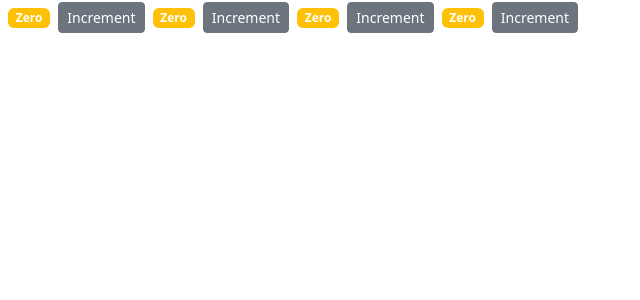
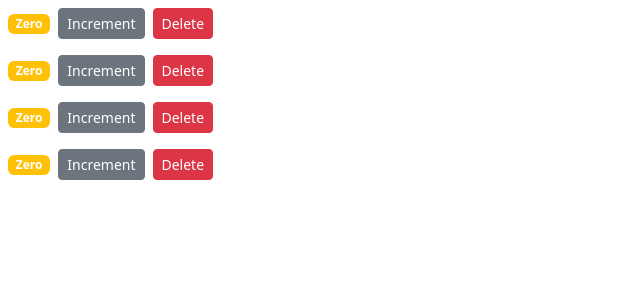
Before and after one commit to julianmedwards/react-crash-course, a React (Create React App) app in the folder counter-app/: page / in a window 1280 px wide. Shown: the top 300 px of the page, without its empty margins (0-640 px from the left). Built offline with nearby package versions, Linux system fonts and the light colour scheme.

Commit message:
Child component sending events to modify self to parent.

```diff
--- a/counter-app/src/components/counter.jsx
+++ b/counter-app/src/components/counter.jsx
@@ -11,7 +11,7 @@
 
     render() {
         return (
-            <React.Fragment>
+            <div>
                 <span className={this.getBadgeClasses()}>
                     {this.formatValue()}
                 </span>
@@ -21,7 +21,13 @@
                 >
                     Increment
                 </button>
-            </React.Fragment>
+                <button
+                    onClick={() => this.props.onDelete(this.props.id)}
+                    className="btn btn-danger btn-sm m-2"
+                >
+                    Delete
+                </button>
+            </div>
         )
     }
 
--- a/counter-app/src/components/counters.jsx
+++ b/counter-app/src/components/counters.jsx
@@ -11,11 +11,21 @@
         ],
     }
 
+    handleDelete = (counterId) => {
+        const counters = this.state.counters.filter((c) => c.id !== counterId)
+        this.setState({counters})
+    }
+
     render() {
         return (
             <div>
                 {this.state.counters.map((counter) => (
-                    <Counter key={counter.id} value={counter.value} />
+                    <Counter
+                        key={counter.id}
+                        id={counter.id}
+                        value={counter.value}
+                        onDelete={this.handleDelete}
+                    />
                 ))}
             </div>
         )
```
